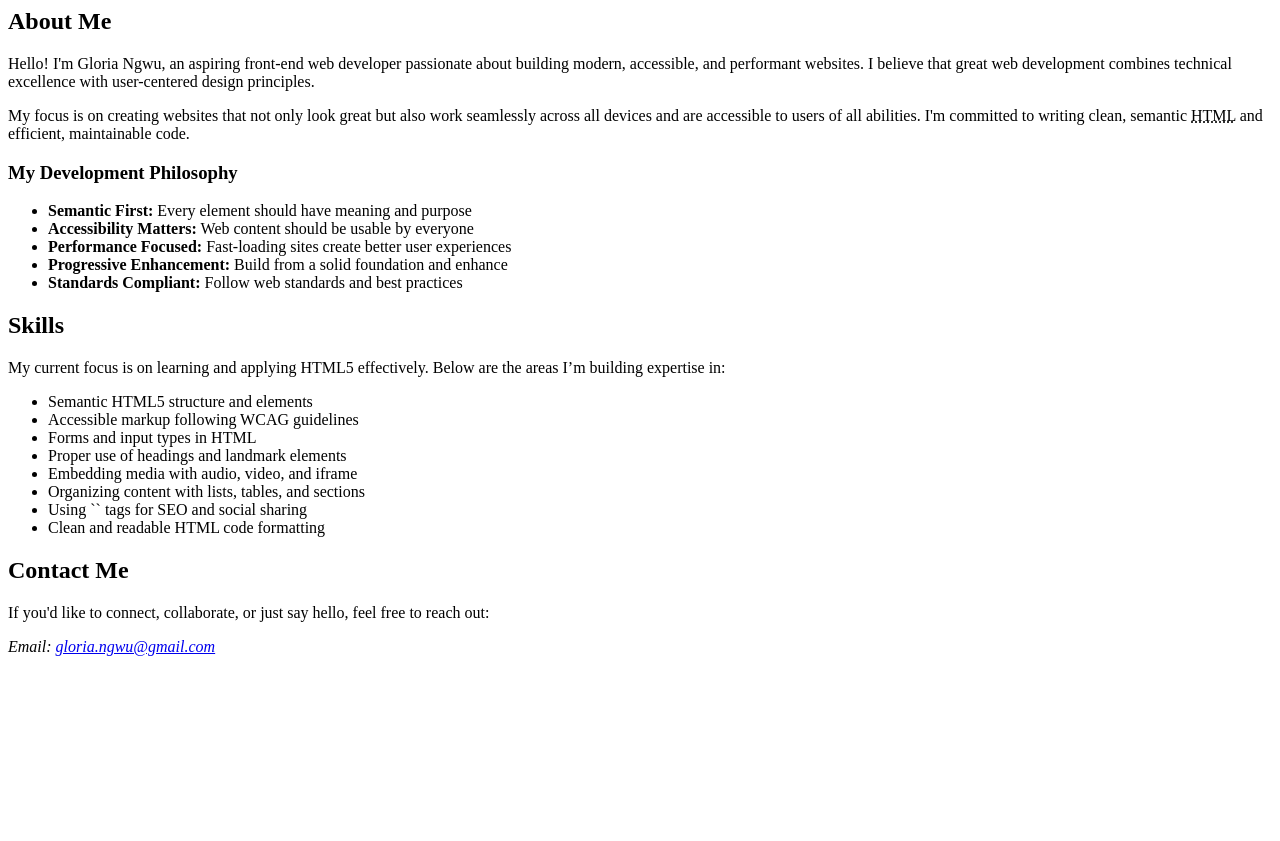
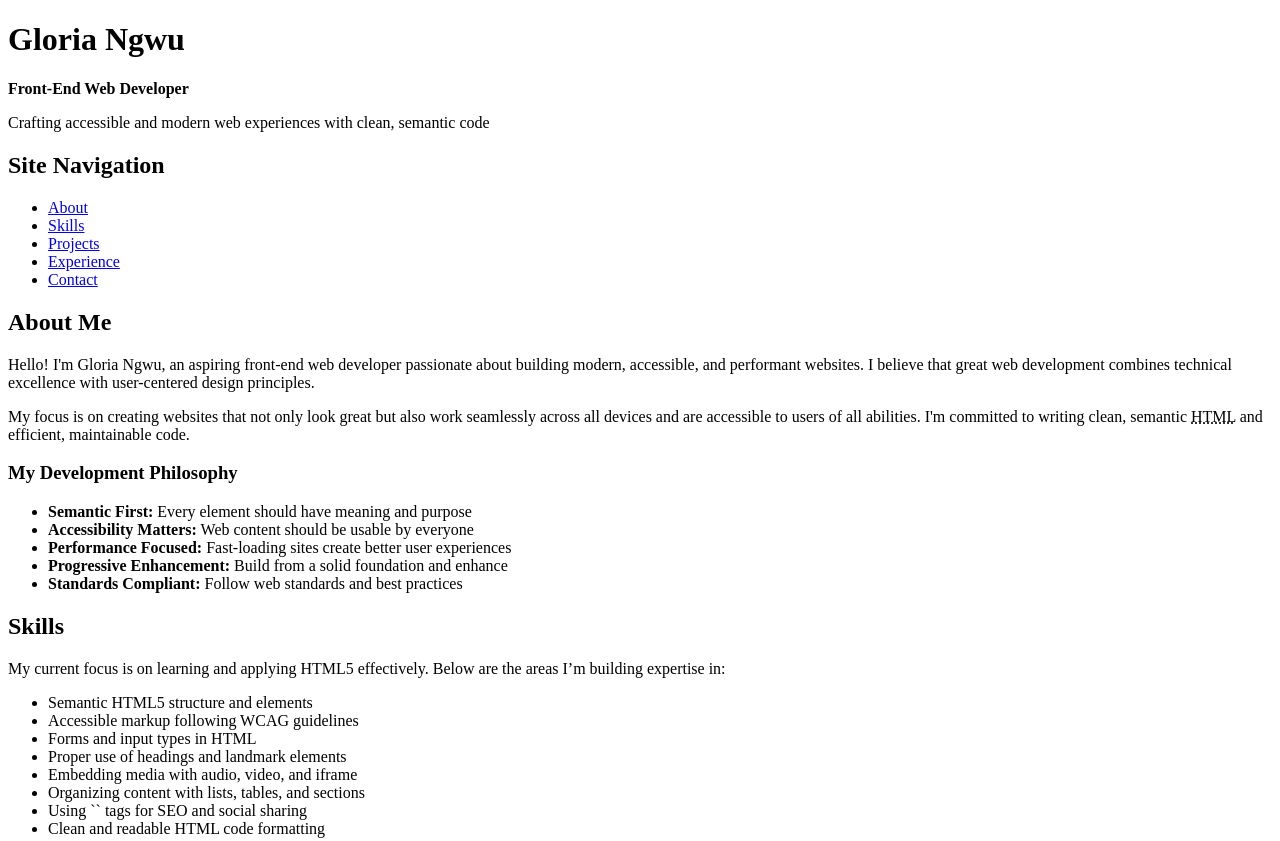
Before and after one commit to PLP-WebTechnologies/july-2025-introduction-to-html-5-chibeauty, a plain HTML site: page index.html in a window 1280 px wide. Shown: the top 841 px of the page. Before the commit the page ends 800 px from the top, so only its background shows below. Drawn offline with Linux system fonts and the light colour scheme.

Commit message:
Save local work before pull

```diff
--- a/index.html
+++ b/index.html
@@ -1,3 +1,45 @@
+<!DOCTYPE html>
+<html lang="en">
+<head>
+    <meta charset="UTF-8">
+    <meta name="viewport" content="width=device-width, initial-scale=1.0">
+    <meta name="description" content="Gloria Ngwu - Beginner Front-End Web Developer specializing in HTML5 and accessible web design.">
+    <meta name="keywords" content="front-end developer, web developer, HTML5, accessibility, responsive design, web standards, portfolio">
+    <meta name="author" content="Gloria Ngwu">
+
+    <!-- Open Graph for social media -->
+    <meta property="og:title" content="Gloria Ngwu - Front-End Web Developer">
+    <meta property="og:description" content="Professional front-end developer creating accessible and modern web experiences">
+    <meta property="og:type" content="website">
+    <meta property="og:url" content="https://gloriangwu.dev">
+
+    <!-- Canonical URL -->
+    <link rel="canonical" href="https://gloriangwu.dev">
+
+    <title>Gloria Ngwu - Front-End Web Developer | HTML5 Expert</title>
+</head>
+
+<body>
+
+    <!-- Page header with site branding -->
+    <header>
+        <h1>Gloria Ngwu</h1>
+        <p><strong>Front-End Web Developer</strong></p>
+        <p>Crafting accessible and modern web experiences with clean, semantic code</p>
+
+        <!-- Primary site navigation -->
+        <nav aria-label="Main navigation">
+            <h2>Site Navigation</h2>
+            <ul>
+                <li><a href="#about">About</a></li>
+                <li><a href="#skills">Skills</a></li>
+                <li><a href="#projects">Projects</a></li>
+                <li><a href="#experience">Experience</a></li>
+                <li><a href="#contact">Contact</a></li>
+            </ul>
+        </nav>
+    </header>
+
 <main id="main-content">
 
     <!-- About section -->
```
